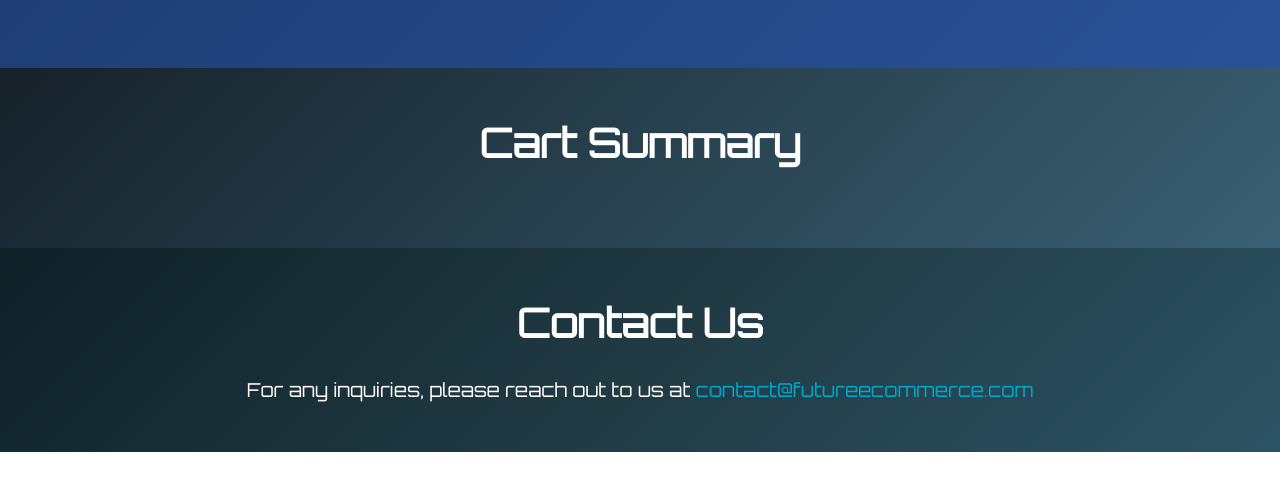
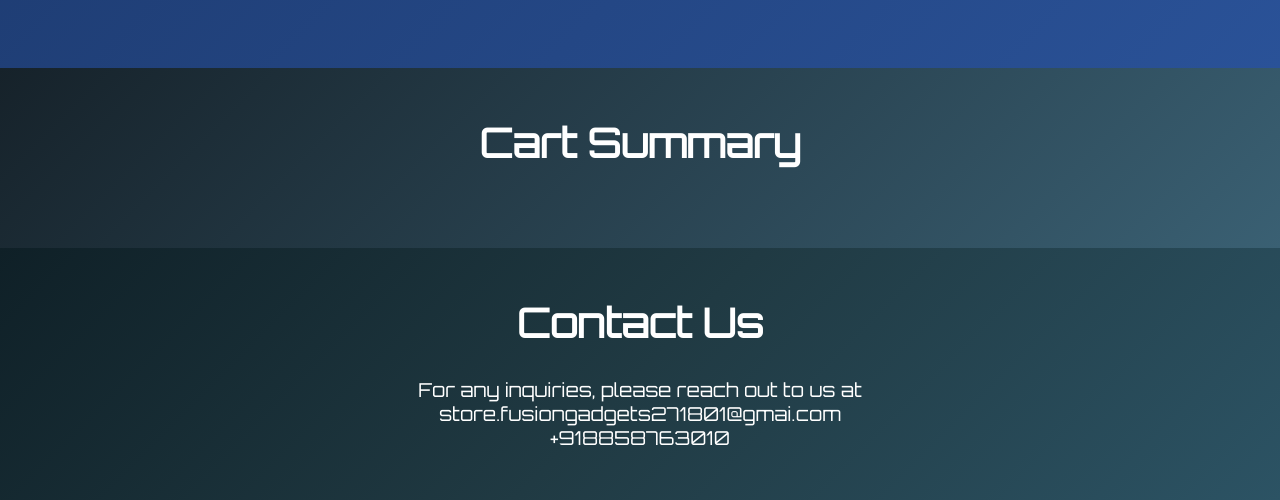
Before and after one commit to wamiq271801/FUSION-GADGETS, a plain HTML site: page index.html in a window 1280 px wide. Shown: the part 710-1210 px from the top of the page. Before the commit the page ends 1162 px from the top, so only its background shows below. Drawn offline with Linux system fonts and the light colour scheme.

Commit message:
index.html

```diff
--- a/index.html
+++ b/index.html
@@ -55,7 +55,10 @@
         <!-- Contact Section -->
         <section id="contact" class="fade-in">
             <h2>Contact Us</h2>
-            <p>For any inquiries, please reach out to us at <a href="mailto:contact@futureecommerce.com">contact@futureecommerce.com</a></p>
+            <p>For any inquiries, please reach out to us at <br>
+               store.fusiongadgets271801@gmai.com <br>
+              +918858763010
+            </p>
         </section>
     </main>
 
```
